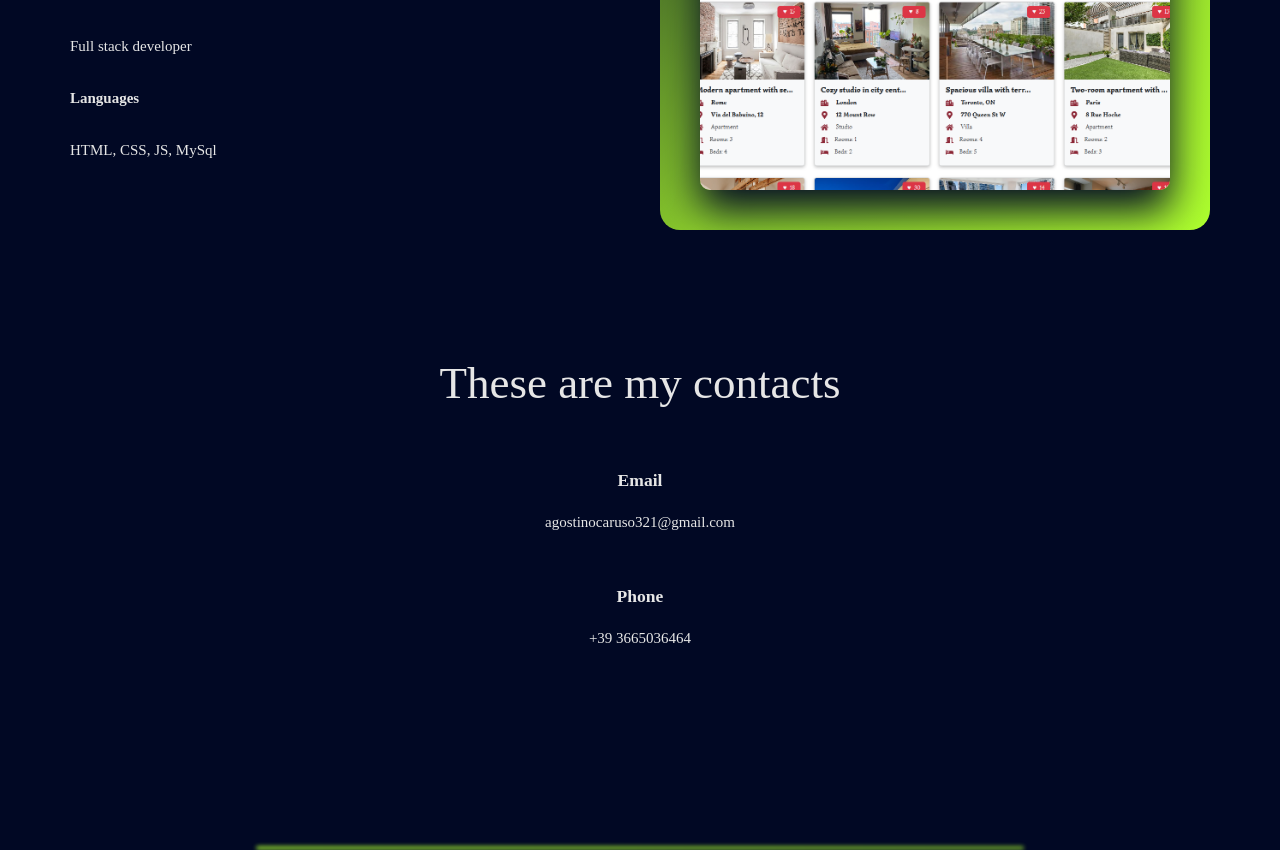
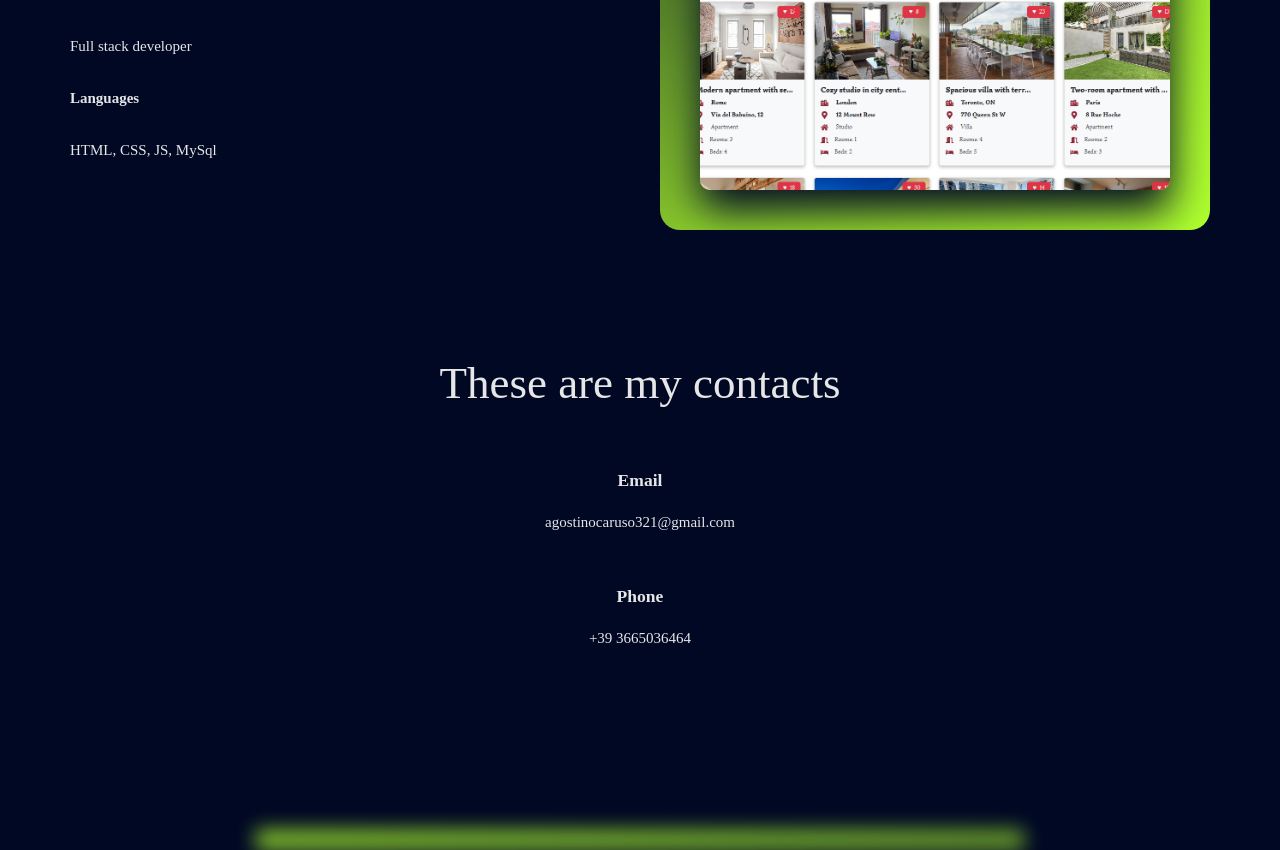
Before and after one commit to AgostinoCaruso/Portfolio, a React (Vite) app: page / in a window 1280 px wide. Shown: the part 2927-3777 px from the top of the page. Built offline with nearby package versions, Linux system fonts and the light colour scheme.

Commit message:
fix contacts

```diff
--- a/src/App.css
+++ b/src/App.css
@@ -391,8 +391,8 @@ section {
       left: 50%;
       transform: translateX(-50%);
       width: 60%;
-      height: 4px;
-      filter: blur(2px);
+      height: 20px;
+      filter: blur(10px);
       background-image: linear-gradient(to right, var(--lime), var(--lime-hover));
       border-radius: 2px;
       opacity: 0.8;
```
